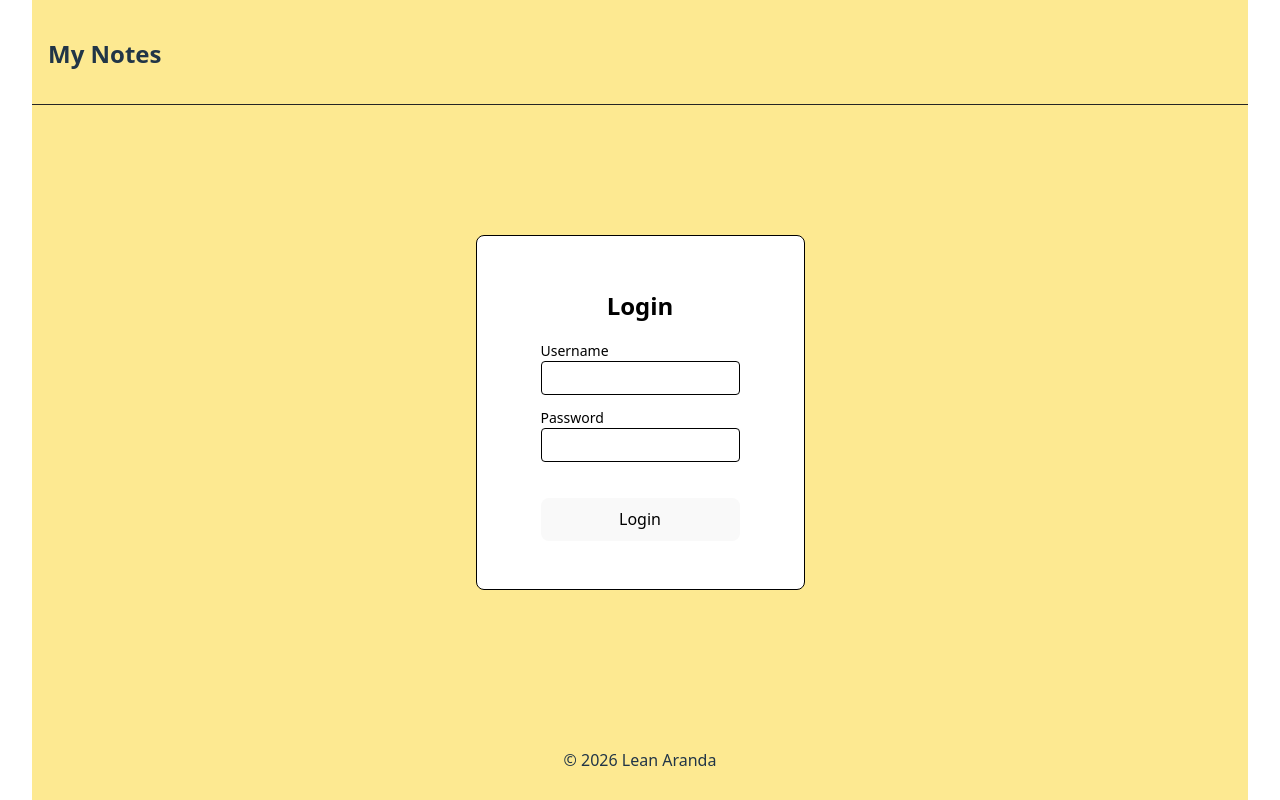
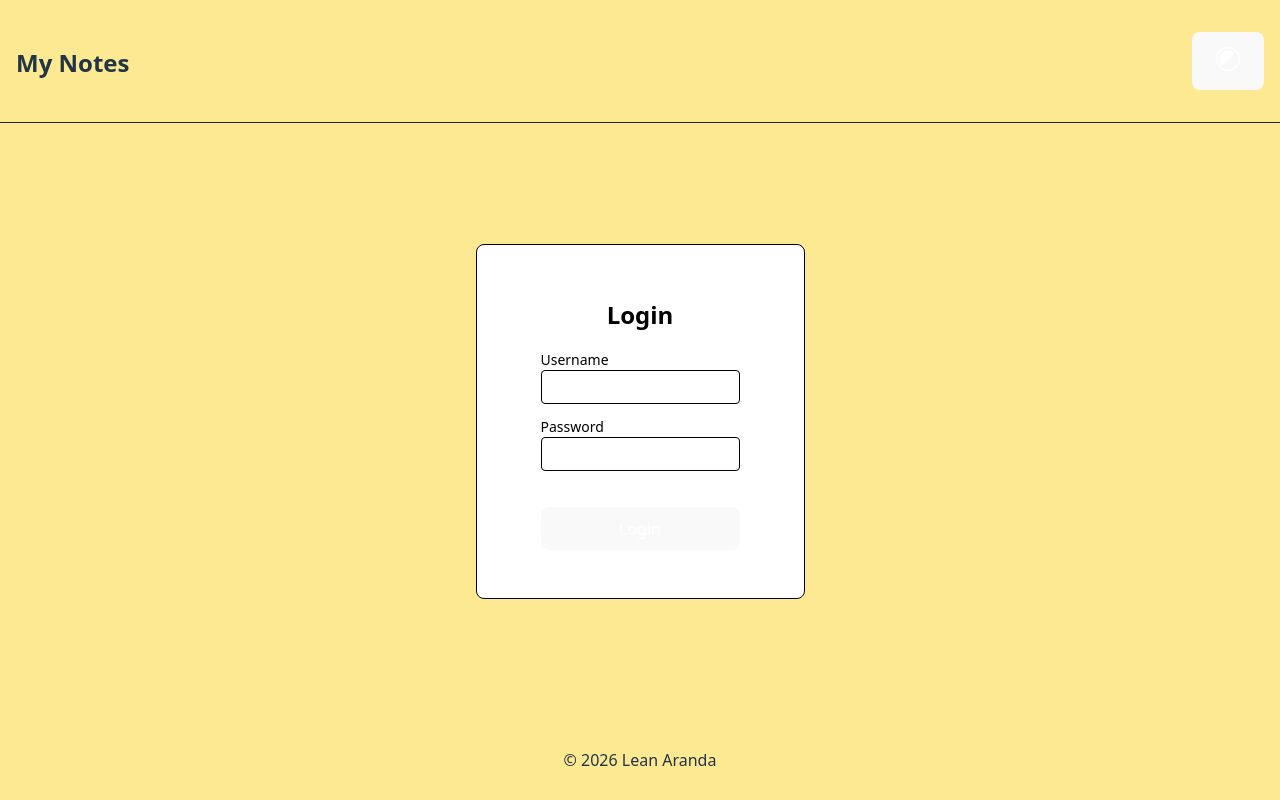
Before and after one commit to LeanAranda/MyNotes-App, a React (Vite) app in the folder frontend/: page / in a window 1280 px wide. Built offline with nearby package versions, Linux system fonts and the light colour scheme.

Commit message:
frontend/add switch color mode function

```diff
--- a/frontend/src/App.jsx
+++ b/frontend/src/App.jsx
@@ -1,22 +1,31 @@
 import { useState } from 'react'
 import LoginForm from './components/LoginForm.jsx'
 import NotesList from "./components/NotesList";
+import colorModeIcon from "./assets/color-mode-white.svg";
 
 export default function App() {
   // state to track if the user is logged in
   const [logged, setLogged] = useState(!!localStorage.getItem("token"));
   const [view, setView] = useState("active")
+  const [isYellowMode, setIsYellowMode] = useState(true);
 
   function handleLogout() {
     localStorage.removeItem("token");
     setLogged(false);
   }
 
+  const toggleMode = () => { setIsYellowMode(!isYellowMode); };
+
   return (
-    <div className="page-container">
+    <div className="page-container" style={{ backgroundColor: isYellowMode ? "#fde991" : "#ebebeb" }}>
       <header className="navbar">
         <h2>My Notes</h2>
-        {logged && <button onClick={handleLogout}>Logout</button>}
+        <div className='nav-buttons'>
+          <button onClick={toggleMode}>
+            <img src={colorModeIcon} width={32} height={32} alt="Toggle Color Mode" />
+          </button>
+          {logged && <button onClick={handleLogout}>Logout</button>}
+        </div>
       </header>
         {logged ? (
           <>
--- a/frontend/src/components/Notes.css
+++ b/frontend/src/components/Notes.css
@@ -24,6 +24,7 @@ select {
   background-color: #1a1a1a;
   cursor: pointer;
   transition: border-color 0.25s;
+  color: white;
 }
 
 .cards-container {
--- a/frontend/src/index.css
+++ b/frontend/src/index.css
@@ -2,11 +2,7 @@
   font-family: system-ui, Avenir, Helvetica, Arial, sans-serif;
   line-height: 1.5;
   font-weight: 400;
-
-  color-scheme: light dark;
   color: rgba(0, 0, 0, 0.87);
-  background-color: #fde991;
-
   font-synthesis: none;
   text-rendering: optimizeLegibility;
   -webkit-font-smoothing: antialiased;
@@ -17,9 +13,7 @@ body {
   margin: 0;
   min-width: 320px;
   min-height: 100vh;
-  display: flex;
-  justify-content: center;
-  align-items: center;
+  background-color: #ebebeb;
 }
 
 h1 {
@@ -37,6 +31,7 @@ button {
   background-color: #1a1a1a;
   cursor: pointer;
   transition: border-color 0.25s, transform 0.2s ease-in-out;
+  color: white;
 }
 
 button:hover {
@@ -68,8 +63,8 @@ button:focus-visible {
   display: flex;
   flex-direction: column;
   min-height: 100vh;
-  width: 95vw;
-  background-color: #fde991;
+  /*background-color: #fde991;*/
+  background-color: #ebebeb;
 }
 
 .header {
@@ -124,19 +119,6 @@ button:focus-visible {
   margin: 1rem 0;
 }
 
-.nav-buttons button {
-  background-color: #f9f9f9;
-  border: 1px solid #007bff;
-  border-radius: 4px;
-  padding: 0.5rem 1rem;
-  cursor: pointer;
-}
-
-.nav-buttons button.active {
-  background-color: #007bff;
-  color: white;
-}
-
 .toast-message {
   position: fixed;
   top: 1rem;
@@ -145,13 +127,27 @@ button:focus-visible {
   color: white;
   padding: 0.75rem 1.25rem;
   border-radius: 4px;
-  box-shadow: 0 4px 8px rgba(0,0,0,0.3);
+  box-shadow: 0 4px 8px rgba(0, 0, 0, 0.3);
   animation: fadeInOut 3s forwards;
 }
 
 @keyframes fadeInOut {
-  0% { opacity: 0; transform: translateY(-10px); }
-  10% { opacity: 1; transform: translateY(0); }
-  90% { opacity: 1; }
-  100% { opacity: 0; transform: translateY(-10px); }
+  0% {
+    opacity: 0;
+    transform: translateY(-10px);
+  }
+
+  10% {
+    opacity: 1;
+    transform: translateY(0);
+  }
+
+  90% {
+    opacity: 1;
+  }
+
+  100% {
+    opacity: 0;
+    transform: translateY(-10px);
+  }
 }
```
Also changed, not shown: frontend/src/assets/color-mode-white.svg (added), frontend/src/assets/color-mode.svg (added).
